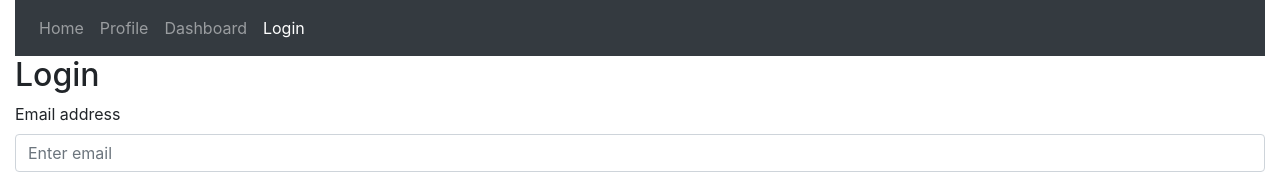
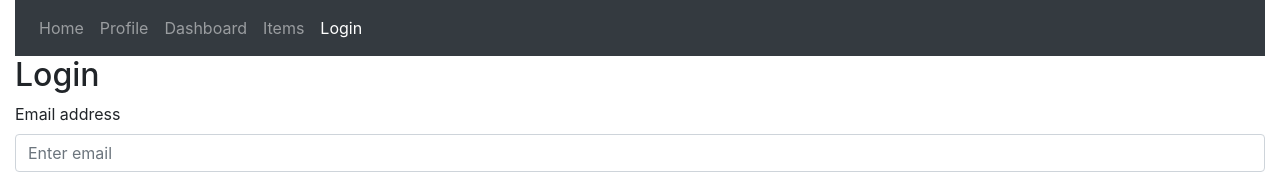
Before and after one commit to shrnayvi/Ordering-System, a React (Create React App) app in the folder client/: page /login in a window 1280 px wide. Shown: the top 174 px of the page. Built offline with nearby package versions, Linux system fonts and the light colour scheme.

Commit message:
Login Failure reset

```diff
--- a/client/src/actions/userActions.js
+++ b/client/src/actions/userActions.js
@@ -59,6 +59,10 @@ export const editUser = (_id, userData) => async dispatch => {
 
 export const handleInputChange = data => async dispatch => {
    dispatch({ type: USER.HANDLE_INPUT_CHANGE, payload: data });
+}
+
+export const loginReset = () => async (dispatch) => {
+   dispatch({ type: USER.LOGIN_RESET });
 }
 
 export const loginUser = ({ email, password }) => async (dispatch) => {
--- a/client/src/components/Navigation.js
+++ b/client/src/components/Navigation.js
@@ -12,6 +12,7 @@ class Navigation extends Component {
          HOME,
          PROFILE,
          DASHBOARD,
+         ITEM,
          LOGIN,
          LOGOUT,
       } = routes;
@@ -35,6 +36,11 @@ class Navigation extends Component {
                   <li className={`nav-item ${getSelector('active', DASHBOARD, pathname)}`}>
                      <Link className="nav-link" to={DASHBOARD}>
                         <FormattedMessage id="dashboard" />
+                     </Link>
+                  </li>
+                  <li className={`nav-item ${getSelector('active', ITEM, pathname)}`}>
+                     <Link className="nav-link" to={ITEM}>
+                        <FormattedMessage id="item" />
                      </Link>
                   </li>
                   {
--- a/client/src/components/user/Login.js
+++ b/client/src/components/user/Login.js
@@ -6,7 +6,7 @@ import Button from 'react-bootstrap/Button';
 import Spinner from 'react-bootstrap/Spinner';
 import Alert from 'react-bootstrap/Alert';
 import qs from 'querystring';
-import { loginUser, emailVerification } from '../../actions/userActions';
+import { loginReset, loginUser, emailVerification } from '../../actions/userActions';
 import routes from '../../constants/routes';
 import ErrorMessage from '../validations/ErrorMessage';
 import Google from './GoogleLogin';
@@ -20,6 +20,7 @@ class Login extends Component {
          this.props.history.push('/dashboard');
       }
 
+      this.props.loginReset();
       this.checkEmailVerification();
 
       this.state = {
@@ -57,8 +58,6 @@ class Login extends Component {
                break;
          }
       }
-
-
    }
 
    handleChange = (e) => {
@@ -159,6 +158,7 @@ class Login extends Component {
 
 const mapStateToProps = ({ auth }) => auth;
 const mapDispatchToProps = {
+   loginReset,
    loginUser,
    emailVerification,
 };
--- a/client/src/constants/actionTypes.js
+++ b/client/src/constants/actionTypes.js
@@ -1,4 +1,5 @@
 export const USER =  {
+   LOGIN_RESET: 'login_reset',
    LOGIN_REQUEST: 'login_request',
    LOGIN_SUCCESS: 'login_success',
    LOGIN_FAILURE: 'login_failure',
--- a/client/src/locales/en.js
+++ b/client/src/locales/en.js
@@ -59,4 +59,6 @@ export default {
    price: 'Price',
    view_details: 'View Details',
    place_order: 'Place Order',
+   google_login: 'You have loggedin using google account. Please use your google account to login.',
+   item: 'Items',
 }
--- a/client/src/reducers/authReducer.js
+++ b/client/src/reducers/authReducer.js
@@ -10,6 +10,8 @@ const initialState = {
 
 export default (state = initialState, action) => {
    switch(action.type) {
+      case USER.LOGIN_RESET:
+         return initialState;
       case USER.LOGIN_REQUEST:
          return {
             isLogging: true,
```
